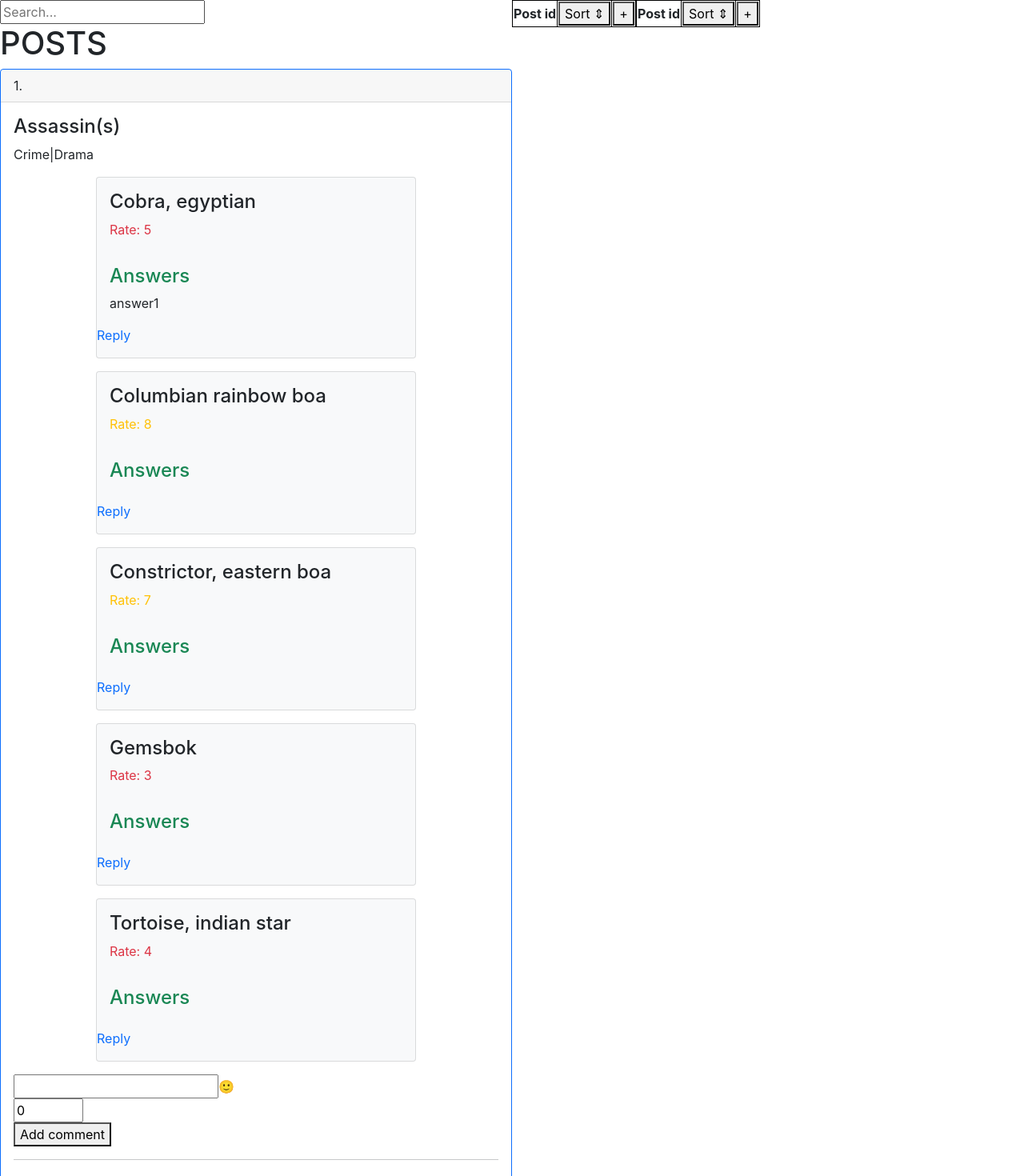
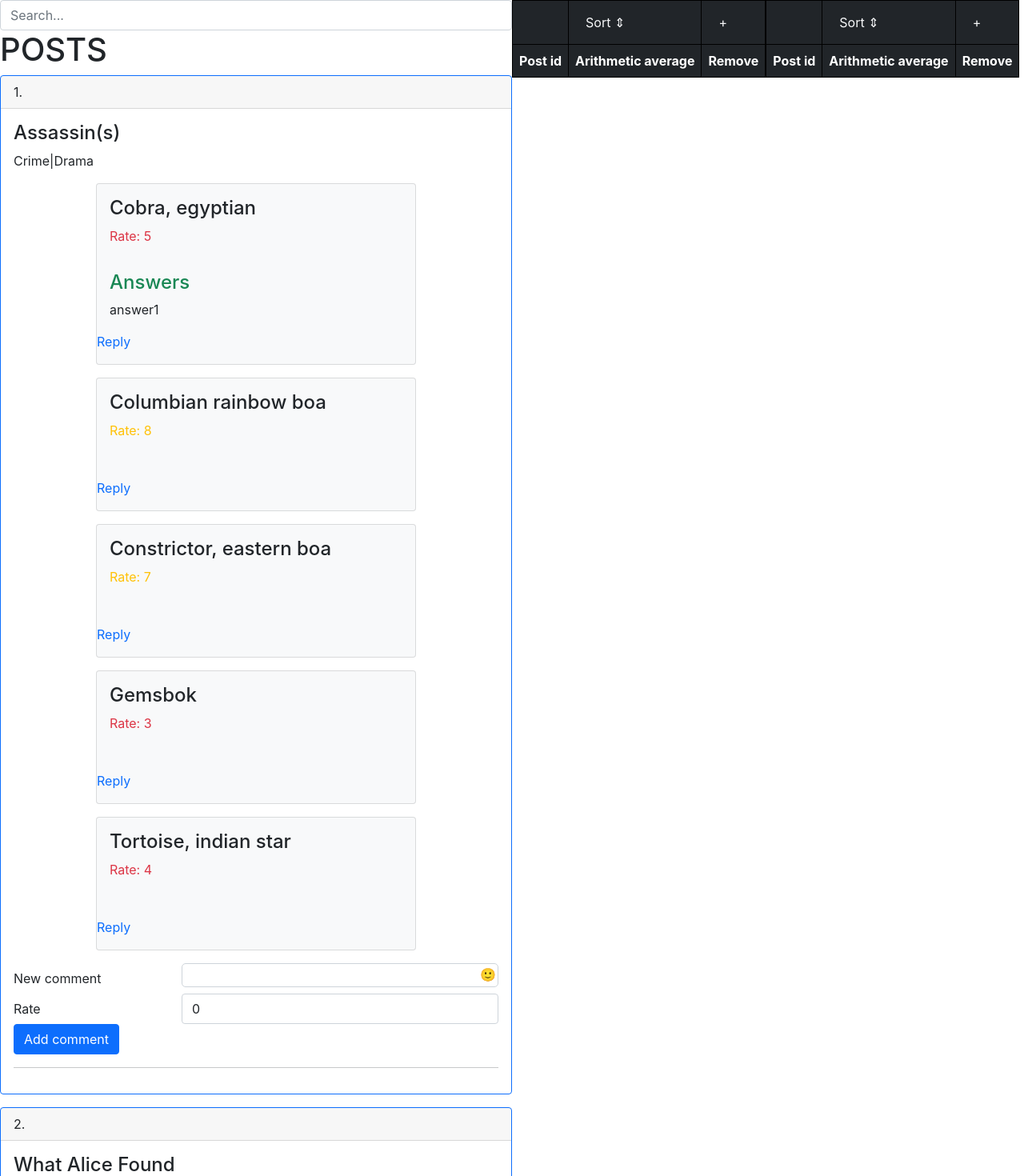
Before and after one commit to hatik92/AOByte-internship, a React (Create React App) app in the folder homework4/: page / in a window 1280 px wide. Shown: the top 1470 px of the page at 80% size. Built offline with nearby package versions, Linux system fonts and the light colour scheme; the HTML template or start-up script is replaced by a standard one.

Commit message:
final look

```diff
--- a/homework4/src/App.js
+++ b/homework4/src/App.js
@@ -9,10 +9,7 @@ class App extends React.Component {
   constructor() {
     super()
     this.state = {
-      posts: posts_data.map(post => ({
-        ...post,
-        addNewComment: { body: '', rate: 0 }
-      })),
+      posts: posts_data,
       buttonDisabled: false,
       currentPage: 1,
       postPerPage: 4,
@@ -78,9 +75,14 @@ class App extends React.Component {
     const posts = this.state.posts.filter(val => {
       if (this.state.searchPost === "") {
         return val
-      } else if (val.title.toLowerCase().includes(this.state.searchPost.toLowerCase()) || val.body.toLowerCase().includes(this.state.searchPost.toLowerCase())) {
+      } else if (
+        val.title.toLowerCase().includes(this.state.searchPost.toLowerCase()) ||
+        val.body.toLowerCase().includes(this.state.searchPost.toLowerCase()) ||
+        val.comments.some(comment => comment.body.toLowerCase().includes(this.state.searchPost.toLowerCase()))
+      ) {
         return val
       }
+      return false
     })
     const currentPosts = posts.slice(indexOfFirstPost, indexOfLastPost)
 
@@ -88,6 +90,7 @@ class App extends React.Component {
       <div className='post_container'>
         <div className='pool_block'>
           <input
+            className='form-control'
             onChange={(e) => this.handlerSearch(e.target.value)}
             value={this.state.searchPost}
             placeholder='Search...'
--- a/homework4/src/common/Pagination.jsx
+++ b/homework4/src/common/Pagination.jsx
@@ -1,3 +1,4 @@
+import classNames from 'classnames/bind'
 import React, { Component } from 'react'
 import styles from './pagination.module.css'
 
@@ -10,6 +11,9 @@ export class Pagination extends Component {
   }
 
   render() {
+    const pageClasses = (page) => classNames("btn", {
+      "btn-success": this.props.currentPage === page
+    })
     const pages = Math.ceil(this.props.data / this.props.itemsPerPage)
     const pagesArr = []
     for (let index = 1; index <= pages; index++) {
@@ -23,7 +27,7 @@ export class Pagination extends Component {
             <button
               key={page}
               onClick={() => this.props.handlerChangePage(page)}
-              className={`${this.props.currentPage === page ? styles.active : ""}`}
+              className={pageClasses(page)}
             >
               {page}
             </button>)}
--- a/homework4/src/common/pagination.module.css
+++ b/homework4/src/common/pagination.module.css
@@ -9,12 +9,6 @@
   text-decoration: none;
 }
 
-.pagination button.active {
-  background-color: #4CAF50;
-  color: white;
-  border-radius: 5px;
-}
-
 .pagination button:hover:not(.active) {
   background-color: #ddd;
   border-radius: 5px;
--- a/homework4/src/components/lists/Lists.jsx
+++ b/homework4/src/components/lists/Lists.jsx
@@ -41,7 +41,6 @@ class Lists extends Component {
                         }
                         : list)
             }))
-            // debugger
             this.props.onChangeDisabled(arithmetic_average_array.filter(el => el.average === max_arithmetic_average)[0].id)
         } else {
             this.setState(() => ({
@@ -92,16 +91,21 @@ class Lists extends Component {
     render() {
         return (<div className={styles.average_container}>
             {this.state.lists.map(list => <div key={list.id}>
-                <table>
-                    <thead>
+                <table className='table'>
+                    <thead className='table-dark'>
                         <tr>
-                            <th>Post id</th>
-                            <th>
-                                <button onClick={() => this.onSortList(list.id)}>Sort &#8661;</button>
+                            <th scope="col"></th>
+                            <th scrope="col">
+                                <button className='btn text-light' onClick={() => this.onSortList(list.id)}>Sort &#8661;</button>
                             </th>
-                            <th>
-                                <button onClick={() => this.onAvergeList(list.id)} disabled={this.state.addButtonDisabled}>&#43;</button>
+                            <th scrope="col">
+                                <button className='btn text-light' onClick={() => this.onAvergeList(list.id)} disabled={this.state.addButtonDisabled}>&#43;</button>
                             </th>
+                        </tr>
+                        <tr>
+                            <th scrope="col">Post id</th>
+                            <th scrope="col">Arithmetic average</th>
+                            <th scrope="col">Remove</th>
                         </tr>
                     </thead>
                     <tbody>
@@ -110,7 +114,7 @@ class Lists extends Component {
                                 <tr key={el.id}>
                                     <td>{el.id}</td>
                                     <td>{el.average}</td>
-                                    <td><button onClick={() => this.onRemoveList(el.id, list.id)}>&#8722;</button></td>
+                                    <td><button className='btn text-danger' onClick={() => this.onRemoveList(el.id, list.id)}>&#8722;</button></td>
                                 </tr>)
                         }
                     </tbody>
--- a/homework4/src/components/pool/postItem/PostItem.jsx
+++ b/homework4/src/components/pool/postItem/PostItem.jsx
@@ -2,6 +2,7 @@ import React, { Component } from 'react'
 import Comments from './comments/Comments';
 import styles from './postItem.module.css'
 import Picker from 'emoji-picker-react';
+import classNames from 'classnames/bind';
 
 export class PostItem extends Component {
   state = {
@@ -26,33 +27,57 @@ export class PostItem extends Component {
     this.setState({ body: '', rate: 0, emojiShow: false });
   }
   render() {
+    const emojiBtnClass = classNames(styles.emojiButton)
+    const commentINputClass = classNames('form-control', styles.emojiInput)
+    const postBlockClass = classNames(
+      'card border-primary mb-3',
+      {'text-white bg-secondary': this.props.post.disabled}
+      )
     return (
       <>
-        <div className={`${this.props.post.disabled ? styles.postDisabled : ''} card border-primary mb-3`} style={{ margin: 'auto' }}>
+        <div className={postBlockClass} style={{ margin: 'auto' }}>
           <div className="card-header">{this.props.post.id}.</div>
           <div className="card-body">
             <h4 className="card-title">{this.props.post.title}</h4>
             <p className="card-text">{this.props.post.body}</p>
             <Comments comments={this.props.post.comments} addAnswer={this.props.addAnswer} postId={this.props.post.id} />
             <form onSubmit={this.onSubmit} key={this.props.post.id}>
+              <div class="form-group row">
+                <label for="newComment" class="col-sm-4 col-form-label">New comment</label>
+                <div class="col-sm-8">
+                  <div className={styles.emojiIn}>
                     <input
                       name='body'
+                      id="newComment"
+                      className={commentINputClass}
                       value={this.state.body}
                       onChange={this.onChange}
                     />
-              <span onClick={this.onEmojiShow} style={{ cursor: 'pointer' }}>🙂</span>
-              {this.state.emojiShow && <Picker onEmojiClick={this.onEmojiClick} />}
-              <br />
+                    <span className={emojiBtnClass} onClick={this.onEmojiShow} >🙂</span>
+                    {this.state.emojiShow &&
+                    <div className={styles.emojiBlock}>
+                      <Picker onEmojiClick={this.onEmojiClick} />
+                    </div>}
+                  </div>
+                </div>
+              </div>
+              <div class="form-group row">
+                <label for="inputRate" class="col-sm-4 col-form-label">Rate</label>
+                <div class="col-sm-8">
                   <input
                     name='rate'
                     type='number'
+                    id='inputRate'
+                    className="form-control"
                     placeholder='rate'
                     min={0}
                     max={10}
                     value={this.state.rate}
                     onChange={this.onChange}
-              /><br />
-              <button>Add comment</button>
+                  />
+                </div>
+              </div>
+              <button className='btn btn-primary'>Add comment</button>
             </form>
             <hr />
           </div>
--- a/homework4/src/components/pool/postItem/comments/commentItem/CommentItem.jsx
+++ b/homework4/src/components/pool/postItem/comments/commentItem/CommentItem.jsx
@@ -7,10 +7,10 @@ export class CommentItem extends Component {
     body: ''
   }
   onShowReplyForm = () => {
-    this.setState({replyShow: !this.state.replyShow})
+    this.setState({ replyShow: !this.state.replyShow })
   }
   onChange = (e) => {
-    this.setState({[e.target.name]: e.target.value})
+    this.setState({ [e.target.name]: e.target.value })
   }
   onSubmit = (e) => {
     e.preventDefault();
@@ -30,15 +30,23 @@ export class CommentItem extends Component {
           <p className={rateClassNames}>Rate: {this.props.comment.rate}</p>
         </div>
         <div className="card-body">
-          <h4 className="card-title text-success">Answers</h4>
-          {this.props.comment.answers.map((answer, i) => <p className="card-text" key={i}>{answer.body}</p>)}
+          {this.props.comment.answers.length > 0 && <>
+            <h4 className="card-title text-success">Answers</h4>
+            {this.props.comment.answers.map((answer, i) => <p className="card-text" key={i}>{answer.body}</p>)}
+          </>}
         </div>
         <p className="text-primary" style={{ cursor: 'pointer' }} onClick={this.onShowReplyForm}> {this.state.replyShow ? 'Cancel' : 'Reply'} </p>
         {this.state.replyShow &&
-        <form onSubmit={this.onSubmit}>
-          <input name='body' onChange={this.onChange} />
-          <button>Send</button>
-        </form>}
+          <form onSubmit={this.onSubmit}>
+            <div class="row">
+              <div class="col">
+                <input className='form-control' name='body' onChange={this.onChange} />
+              </div>
+              <div class="col">
+                <button className='btn btn-primary'>Send</button>
+              </div>
+            </div>
+          </form>}
       </div>
     )
   }
--- a/homework4/src/components/pool/postItem/postItem.module.css
+++ b/homework4/src/components/pool/postItem/postItem.module.css
@@ -1,10 +1,34 @@
 .comments_block {
     margin-left: 20px;
 }
+
 .postDisabled {
     background-color: rebeccapurple;
 }
-table, th, td {
-    border: 1px solid black;
-    border-collapse: collapse;
+.emojiBlock {
+    position: absolute;
+    z-index: 3;
 }
+.emojiIn {
+    width: 100%;
+    position: relative;
+}
+
+.emojiInput {
+    margin: 0px;
+    padding: 0px;
+    width: 100%;
+    outline: none;
+    height: 30px;
+    border-radius: 5px;
+}
+
+.emojiButton {
+    position: absolute;
+    right: 5px;
+    z-index: 2;
+    top: 2px;
+    height: 30px;
+    transform: translateX(2px);
+    cursor: pointer;
+}
```
Lines whose indentation alone changed are shown as unchanged.
